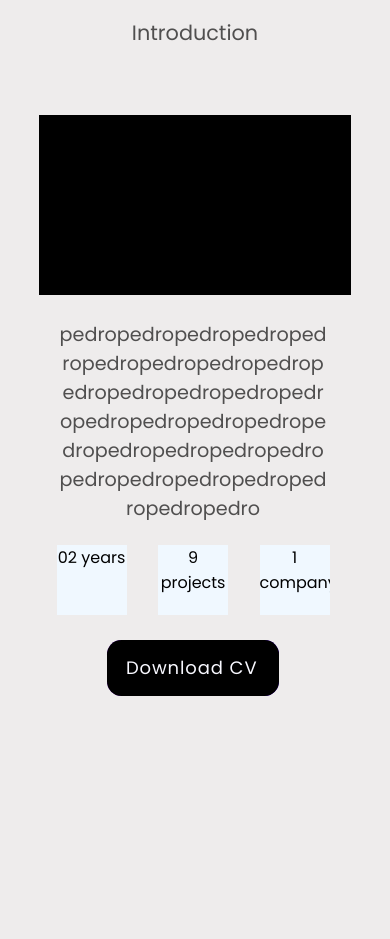
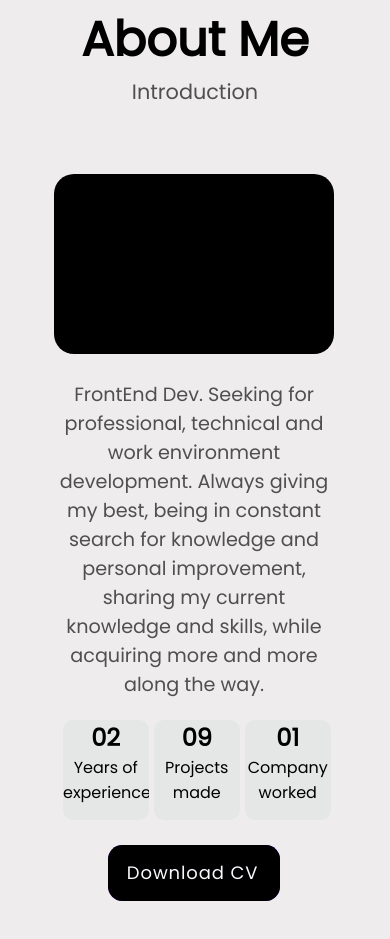
Before and after one commit to PedroMilani04/pedro-portfolio, a React (Create React App) app: page / in a window 390 px wide. Shown: the part 1237-2176 px from the top of the page. Built offline with nearby package versions, Linux system fonts and the light colour scheme.

Commit message:
about and info adjustments

```diff
--- a/src/components/AboutMe.js
+++ b/src/components/AboutMe.js
@@ -11,11 +11,12 @@ export default function AboutMe() {
             <div className="personalinfo">
             <div className="image"></div>
             <div className="personalinfochild">
-                <div className="summary"> pedropedropedropedropedropedropedropedropedropedropedropedropedropedropedropedropedropedropedropedropedropedropedropedropedropedropedropedropedropedro </div>
+                <div className="summary"> FrontEnd Dev. Seeking for professional, technical and work environment development. Always giving my best, being in constant search for knowledge and personal improvement, sharing my current knowledge and skills, while acquiring more and more along the way.
+ </div>
                 <div className="cards">
-                    <div className="years">02 years</div>
-                    <div className="projects">9 projects</div>
-                    <div className="companies">1 company</div>
+                    <div className="years"><span className="number">02</span> Years of experience</div>
+                    <div className="projects"><span className="number">09</span> Projects made</div>
+                    <div className="companies"><span className="number">01</span> Company worked</div>
                 </div>
                 <button className="cv"><span>Download CV</span></button>
                 </div>
--- a/src/css/AboutMe.css
+++ b/src/css/AboutMe.css
@@ -5,7 +5,7 @@
 
 
 .aboutall {
-    margin-top: 35vh;
+    margin-top: 42vh;
     margin-bottom: 45vh;
     justify-content: center;
     width: 60%;
@@ -30,7 +30,7 @@
     font-size: 1.5rem;
     color: rgb(80, 79, 79);
 
-    word-break: break-all;
+    word-break: break-word;
 }
 
 .image {
@@ -38,6 +38,7 @@
     height: 300px;
     background-color: black;
     margin-right: 5vw;
+    border-radius: 20px;
 }
 
 .personalinfo {
@@ -58,10 +59,17 @@
 .cards div {
     width: 100px;
     height: 100px;
-    background-color: aliceblue;
-
+    background-color: rgb(229, 231, 231);
+    border-radius: 10px;
+    text-align: center;
+    display: flex;
+    flex-direction: column;
 }
 
+.number {
+    font-size: 1.8rem;
+    font-weight: 700;
+}
 
 .cv {
 
@@ -130,12 +138,16 @@
     }
    }
 
-   @media(max-width: 768px) {
+  @media(max-width: 768px) {
     .cards div {
-        width: 70px;
-        height: 70px;
+        margin-left: 2%;
+
     }
-   }
+
+    .aboutall {
+        width: 90%;
+    }
+  }
 
    @media(max-width: 425px) {
     .personalinfo {
@@ -156,6 +168,19 @@
         font-size: 1.2rem;
 
     }
+
+    .cards div {
+        margin-left: 2%;
+    }
+
+    .number {
+        font-size: 1.5rem;
+    }
+
+    .image {
+        width: 80%;
+        margin-left: 5%;
+    }
    }
 
    @media(max-width: 375px) {
@@ -163,4 +188,10 @@
         margin-left: 6%;
         width: 70vw;
     }
+
+    .cards div {
+        margin-left: 2%;
+        font-size: .9rem;
+        word-break: break-word;
+    }
    }
--- a/src/css/Info.css
+++ b/src/css/Info.css
@@ -1,7 +1,7 @@
 
 .info {
     display: flex;
-    margin-top: 22vh;
+    margin-top: 30vh;
     justify-content: center;
     font-family: 'Poppins', sans-serif;
 
@@ -91,7 +91,7 @@
    @media(max-width: 768px) {
     .info {
         margin: 5%;
-        margin-top: 20vh;
+        margin-top: 30vh;
     }
 
     .img {
```
